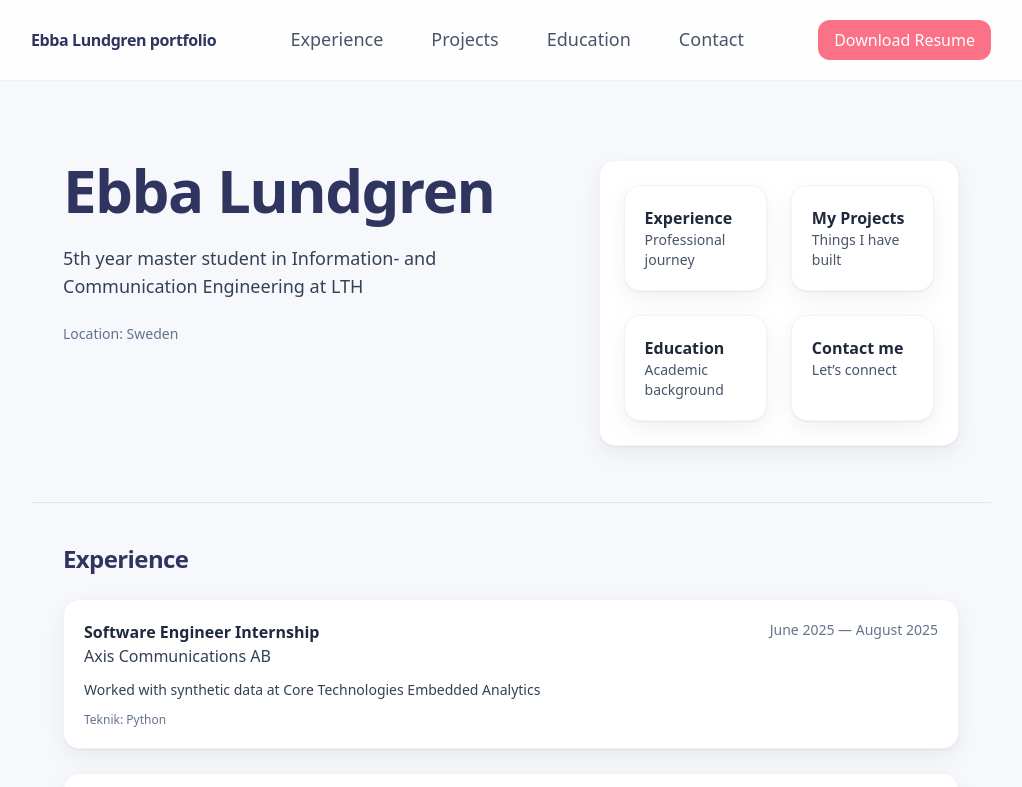
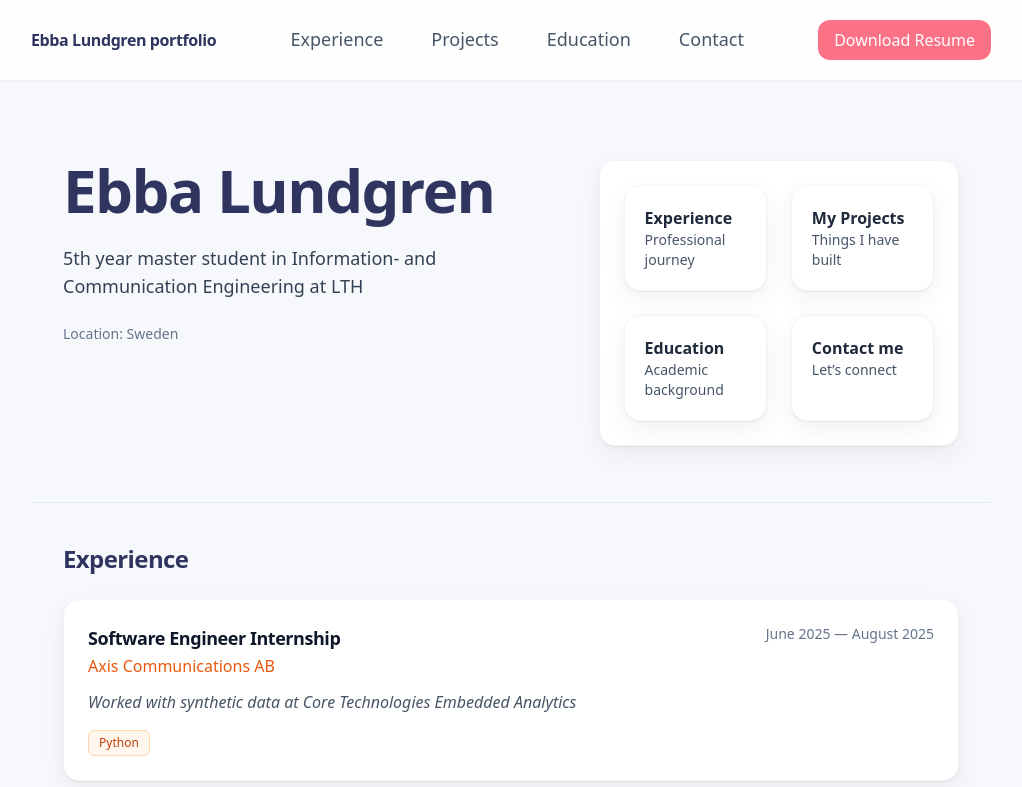
Before and after one commit to EbbacnLundgren/portfolio, a Next.js app: page / in a window 1280 px wide. Shown: the top 787 px of the page, without its empty margins (129-1151 px from the left). Built offline with nearby package versions, Linux system fonts and the light colour scheme.

Commit message:
Making the experience section more clear

```diff
--- a/components/ExperienceItem.tsx
+++ b/components/ExperienceItem.tsx
@@ -2,22 +2,44 @@ import type { Experience } from "@/content/data";
 
 export function ExperienceItem({ item }: { item: Experience }) {
   return (
-    <article className="card p-5 transition transform hover:scale-[1.02] hover:shadow-lg">
-      <div className="flex items-start justify-between gap-4">
+    <article className="card p-6">
+      <header className="flex items-start justify-between gap-6">
         <div>
-          <h3 className="font-semibold">{item.title}</h3>
-          <p className="text-slate-700">{item.company}</p>
+          <h3 className="text-lg font-semibold tracking-tight text-slate-900">
+            {item.title}
+          </h3>
+          <p className="mt-0.5 text-base font-medium text-orange-600">
+            {item.company}
+          </p>
         </div>
-        <span className="text-sm text-slate-500 shrink-0">{item.period}</span>
-      </div>
-      <p className="text-sm text-slate-700 mt-3">{item.summary}</p>
+        <span className="text-sm text-slate-500 shrink-0">
+          {item.period}
+        </span>
+      </header>
+
+      {item.summary && (
+        <p className="mt-3 italic text-slate-700/90">
+          {item.summary}
+        </p>
+      )}
+
       {item.achievements?.length ? (
         <ul className="mt-3 list-disc pl-5 text-sm text-slate-700 space-y-1">
           {item.achievements.map((a) => <li key={a}>{a}</li>)}
         </ul>
       ) : null}
+
       {item.tech?.length ? (
-        <p className="text-xs text-slate-500 mt-3">Teknik: {item.tech.join(", ")}</p>
+        <div className="mt-4 flex flex-wrap gap-2">
+          {item.tech.map((t) => (
+            <span
+              key={t}
+              className="inline-flex items-center rounded-md border border-orange-200 bg-orange-50 px-2.5 py-1 text-xs font-medium text-orange-700"
+            >
+              {t}
+            </span>
+          ))}
+        </div>
       ) : null}
     </article>
   );
--- a/content/data.ts
+++ b/content/data.ts
@@ -85,6 +85,11 @@ export const data = {
       degree: "MSc Software Systems Engineering",
       period: "2021 — 2026",
       details: "Concurrent programming, Machine Learning, Cyber Security, Database Technology, Internet Inside, Software Testing, Wireless Networks, Secured Systems, OOP & Design"
+    },
+    {
+      school: "Enskilda Gymnasiet at Tegnérlunden in Stockholm",
+      degree: "Natural Science Program",
+      period: "2017 — 2020",
     }
   ]
 };
```
